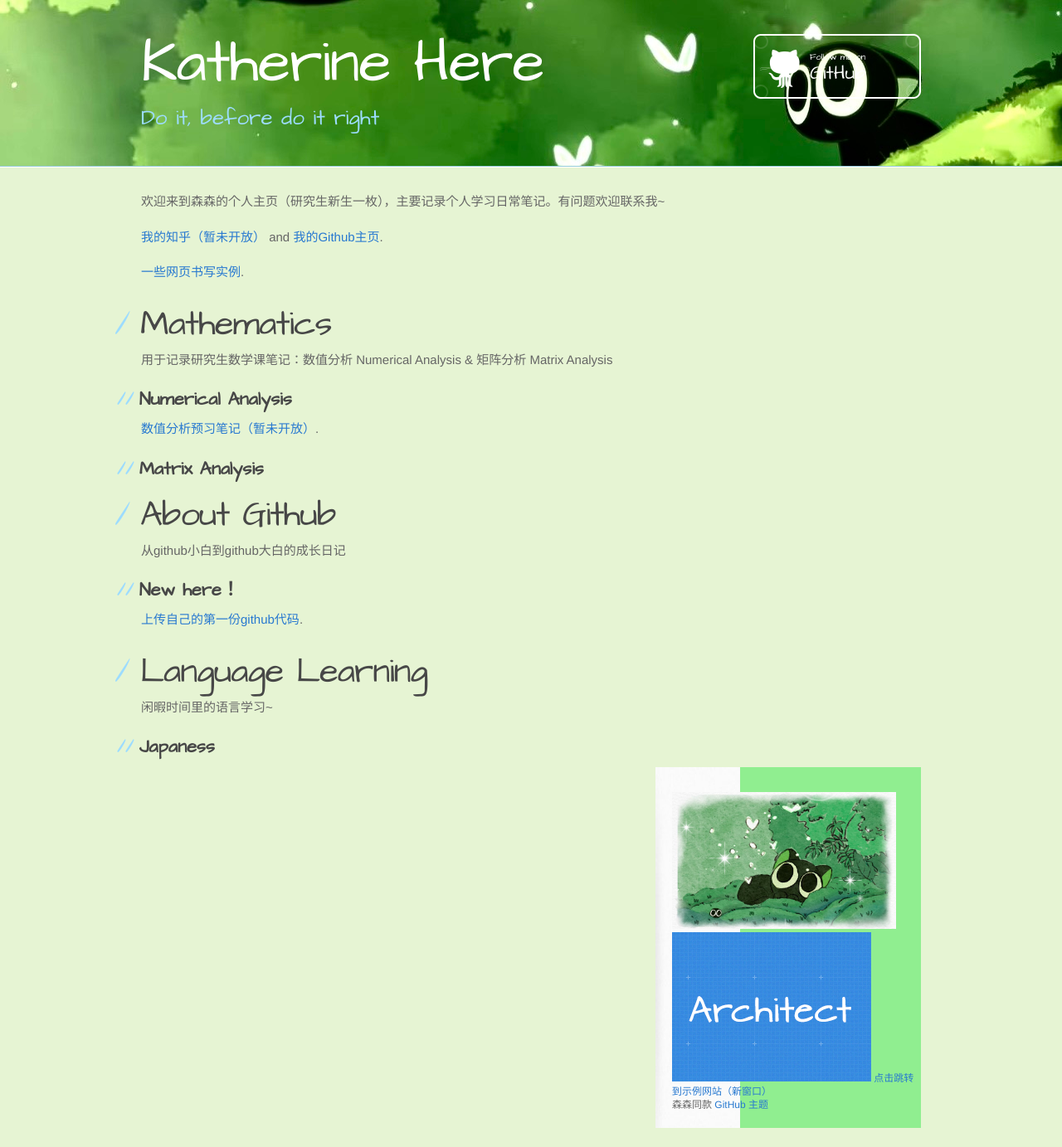
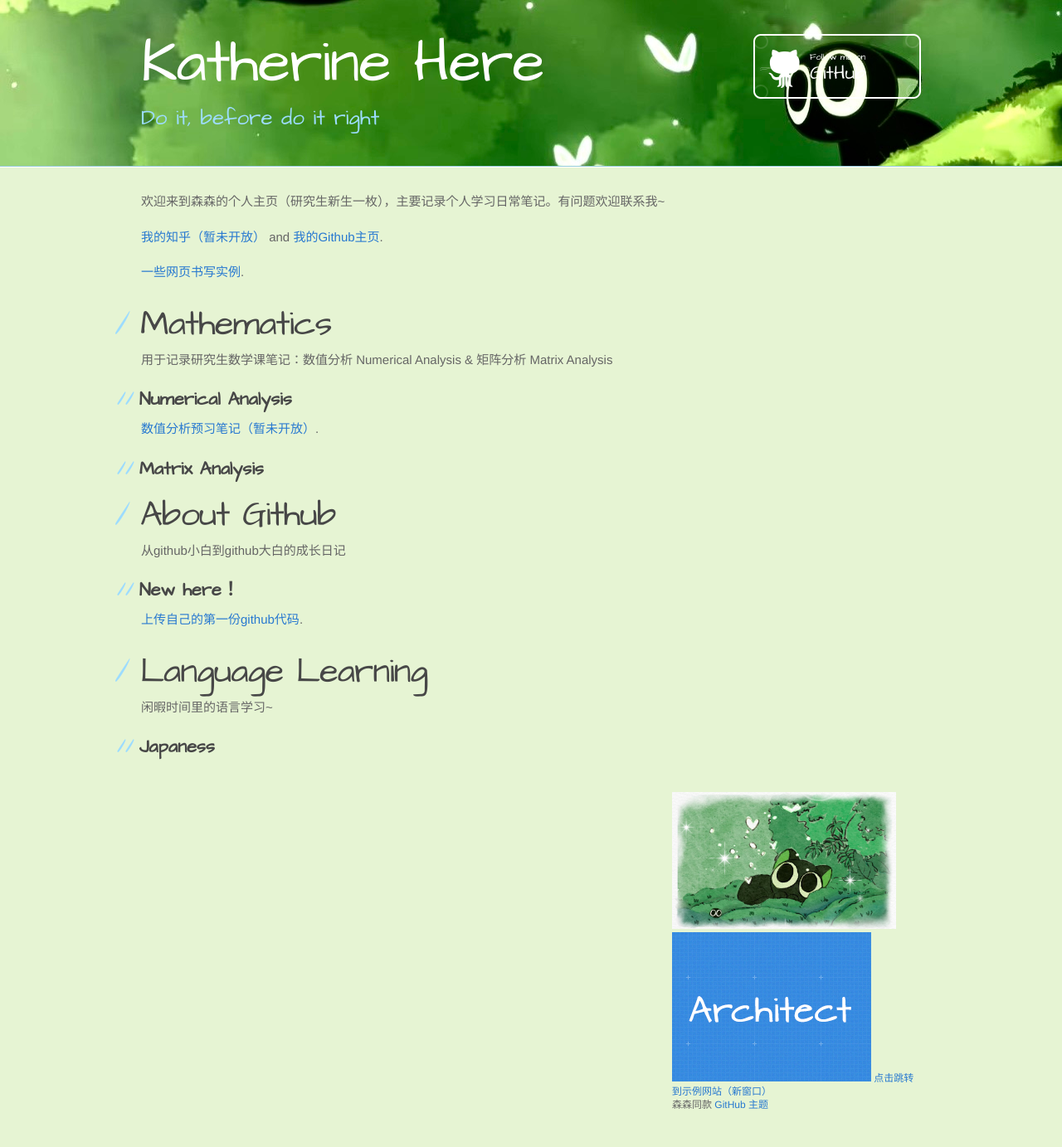
Before and after one commit to Katherine-Kkk/Katherine-Kkk.github.io, a Jekyll site: the page built from index.md, in a window 1280 px wide. Shown: the whole page at 83% size. Built offline with Jekyll 4.4.1, drawn with Linux system fonts in a browser that asks for light colours.

Commit message:
Update jekyll-theme-architect.scss

```diff
--- a/_sass/jekyll-theme-architect.scss
+++ b/_sass/jekyll-theme-architect.scss
@@ -81,7 +81,7 @@ aside#sidebar {
   padding-top: 30px;
   font-size: 12px;
   line-height: 1.3;
-  background: #90EE90 url(../images/sidebar-bg.jpg) 0 0 no-repeat;
+  background: transparent;
 }
 
 aside#sidebar p.repo-owner,
```
